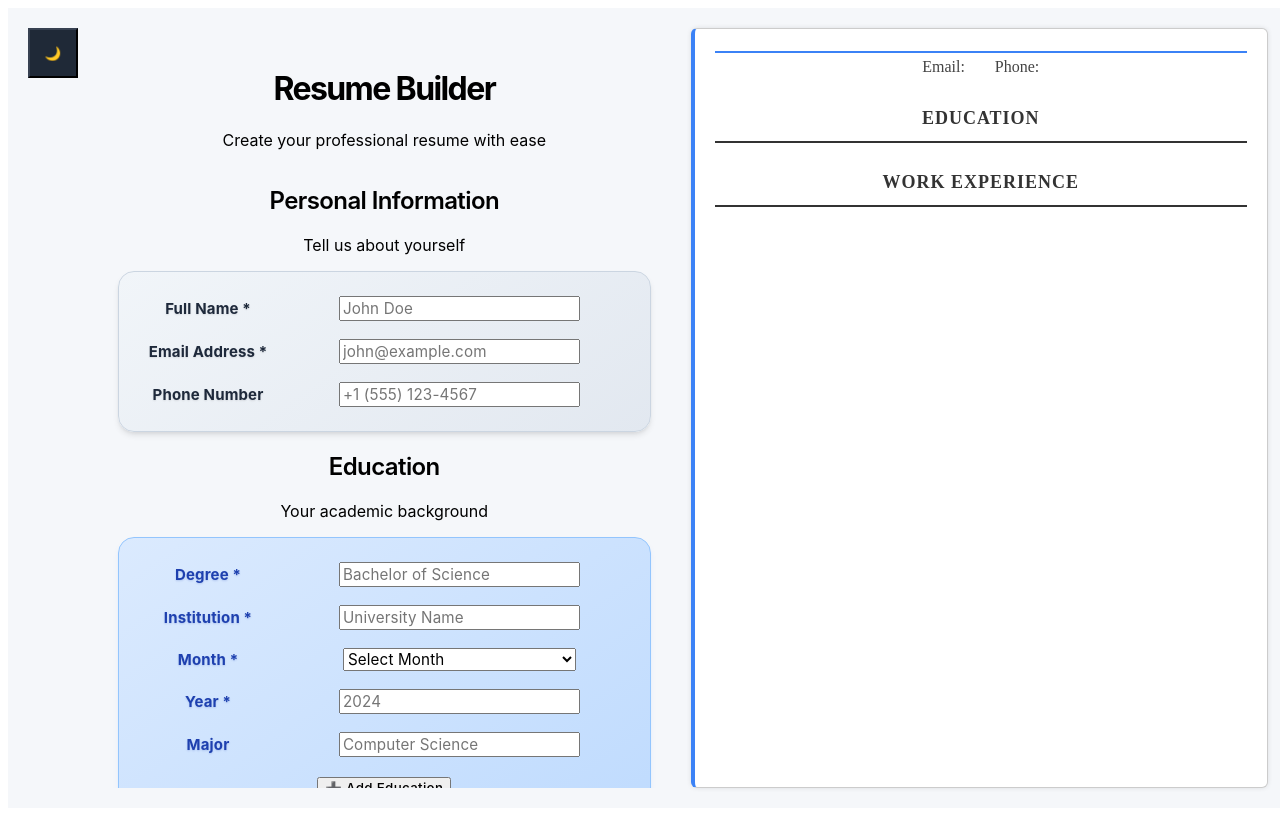
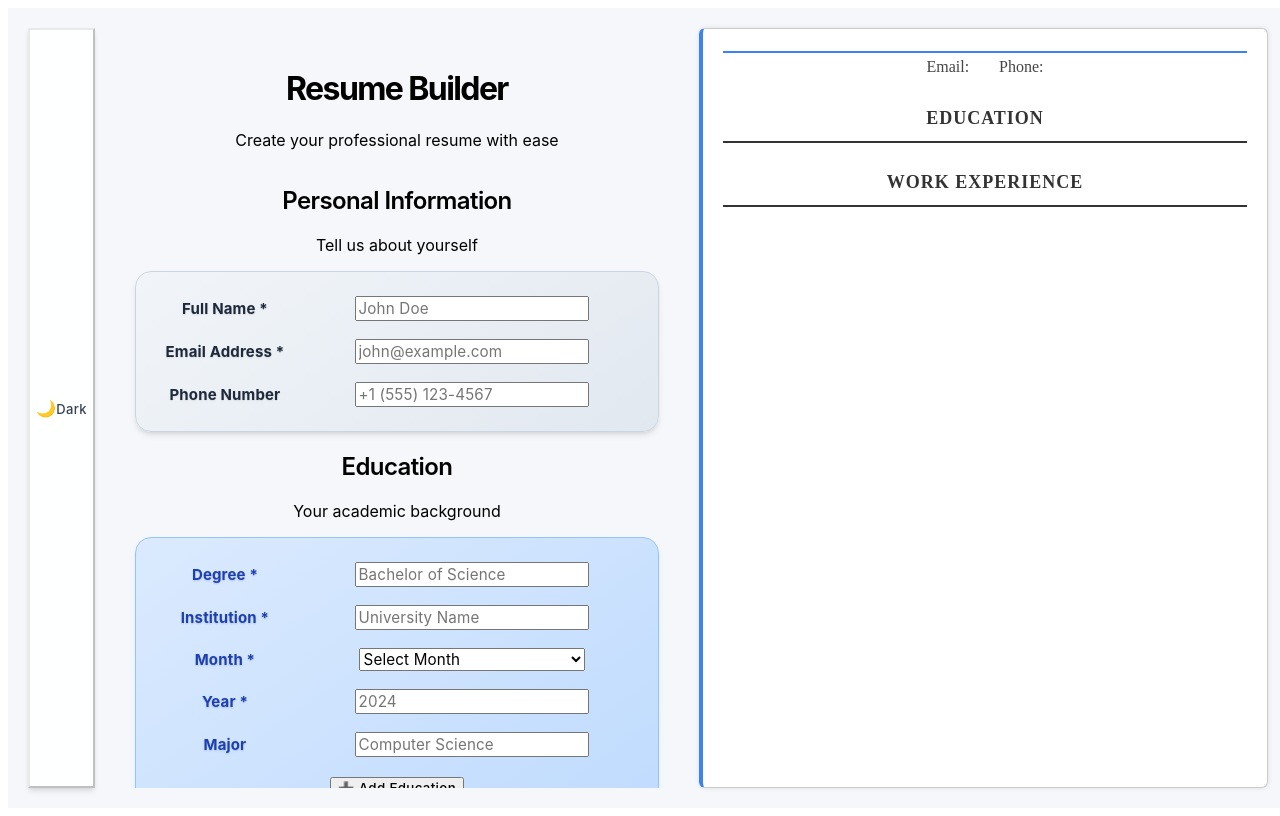
Before and after one commit to Sptailor/resuMade, a React (Vite) app: page / in a window 1280 px wide. Built offline with nearby package versions, Linux system fonts and the light colour scheme.

Commit message:
updated UI

```diff
--- a/src/App.jsx
+++ b/src/App.jsx
@@ -83,22 +83,26 @@ const [personData, setPersonData] = useState({
       backgroundColor: isDarkTheme ? '#111827' : '#f5f7fa',
       position: 'relative'
     }}>
-      {/* Theme Toggle Button - Fixed in corner */}
+      {/* Professional Theme Toggle Button */}
       <button
         onClick={() => setIsDarkTheme(!isDarkTheme)}
-        className="fixed top-6 right-6 z-50 rounded-xl shadow-xl font-semibold transition-all duration-300 hover:scale-110 flex items-center justify-center text-sm border-2"
+        className="fixed top-6 right-6 z-50 flex items-center gap-2 px-4 py-2.5 rounded-lg font-medium text-sm transition-all duration-300 hover:shadow-lg border backdrop-blur-sm"
         style={{
-          width: '50px',
-          height: '50px',
-          minWidth: '50px',
-          minHeight: '50px',
-          backgroundColor: isDarkTheme ? '#f3f4f6' : '#1f2937',
-          color: isDarkTheme ? '#1f2937' : '#f3f4f6',
-          borderColor: isDarkTheme ? '#e5e7eb' : '#374151'
+          backgroundColor: isDarkTheme ? 'rgba(31, 41, 55, 0.95)' : 'rgba(255, 255, 255, 0.95)',
+          color: isDarkTheme ? '#f9fafb' : '#374151',
+          borderColor: isDarkTheme ? 'rgba(75, 85, 99, 0.3)' : 'rgba(209, 213, 219, 0.5)',
+          boxShadow: isDarkTheme
+            ? '0 4px 6px -1px rgba(0, 0, 0, 0.3), 0 2px 4px -1px rgba(0, 0, 0, 0.2)'
+            : '0 4px 6px -1px rgba(0, 0, 0, 0.1), 0 2px 4px -1px rgba(0, 0, 0, 0.06)'
         }}
         title={isDarkTheme ? 'Switch to Light Mode' : 'Switch to Dark Mode'}
       >
-        {isDarkTheme ? '☀️' : '🌙'}
+        <span style={{ fontSize: '16px', lineHeight: 1 }}>
+          {isDarkTheme ? '☀️' : '🌙'}
+        </span>
+        <span style={{ fontSize: '13px', fontWeight: '500' }}>
+          {isDarkTheme ? 'Light' : 'Dark'}
+        </span>
       </button>
       {/* Clean Form Panel */}
       <div className={`left-panel border-r overflow-y-auto ${isDarkTheme ? 'bg-gray-900 border-gray-700' : 'bg-gray-50 border-gray-200'}`}>
```
